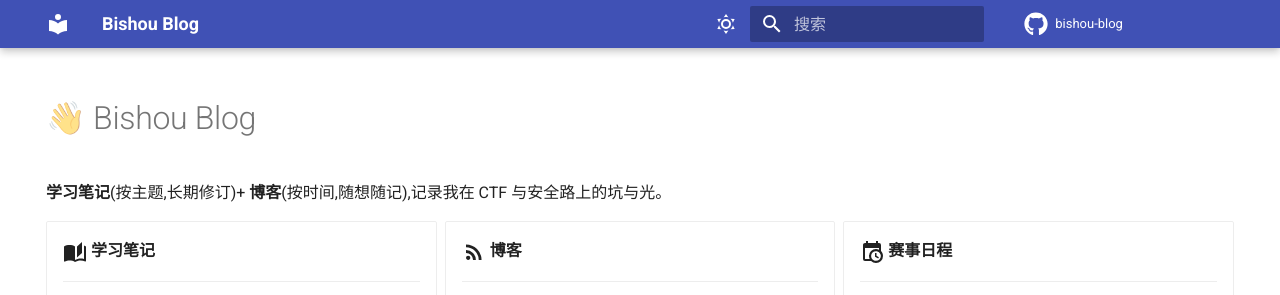
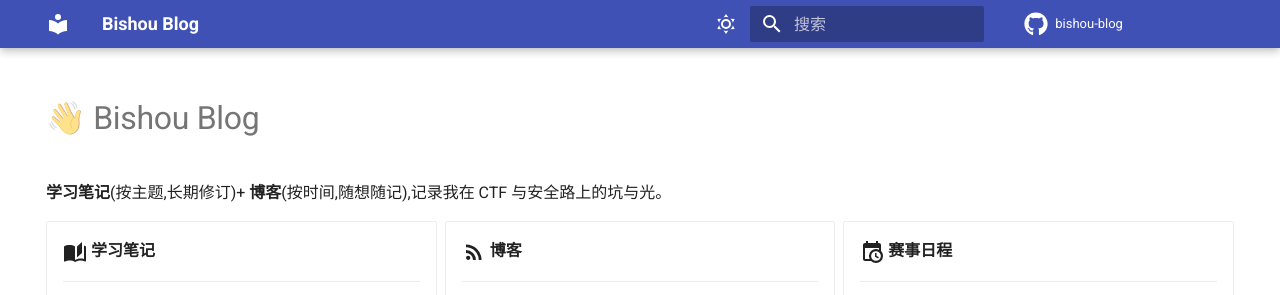
Before and after one commit to bishouyou/bishou-blog, an MkDocs documentation site: the page built from docs/index.md, in a window 1280 px wide. Shown: the top 295 px of the page. Built offline with MkDocs 1.6.1 and Material for MkDocs 9.7.7, drawn with Linux system fonts in a browser that asks for light colours; comment, search, counter and statistics services are not loaded.

Commit message:
perf: 正文 Roboto 也自托管(theme.font:false 彻底禁用 Google Fonts,国内秒开)

```diff
--- a/docs/assets/stylesheets/extra.css
+++ b/docs/assets/stylesheets/extra.css
@@ -1,4 +1,40 @@
-/* 自托管 JetBrains Mono(用户终端字体),用于代码块 */
+/* 全部字体自托管(不依赖 Google Fonts,国内秒开) */
+:root {
+  --md-text-font: "Roboto", -apple-system, Segoe UI, Roboto, Helvetica, Arial, sans-serif;
+  --md-code-font: "JetBrains Mono", SFMono-Regular, Consolas, Menlo, monospace;
+}
+
+/* 正文:Roboto */
+@font-face {
+  font-family: "Roboto";
+  src: url("../fonts/roboto-400.woff2") format("woff2");
+  font-weight: 400;
+  font-style: normal;
+  font-display: swap;
+}
+@font-face {
+  font-family: "Roboto";
+  src: url("../fonts/roboto-500.woff2") format("woff2");
+  font-weight: 500;
+  font-style: normal;
+  font-display: swap;
+}
+@font-face {
+  font-family: "Roboto";
+  src: url("../fonts/roboto-700.woff2") format("woff2");
+  font-weight: 700;
+  font-style: normal;
+  font-display: swap;
+}
+@font-face {
+  font-family: "Roboto";
+  src: url("../fonts/roboto-400-italic.woff2") format("woff2");
+  font-weight: 400;
+  font-style: italic;
+  font-display: swap;
+}
+
+/* 代码:JetBrains Mono */
 @font-face {
   font-family: "JetBrains Mono";
   src: url("../fonts/jetbrains-mono-400.woff2") format("woff2");
--- a/mkdocs.yml
+++ b/mkdocs.yml
@@ -15,8 +15,7 @@
 theme:
   name: material
   custom_dir: overrides            # giscus 评论注入
-  font:
-    code: JetBrains Mono        # 代码块用终端字体(自托管)
+  font: false                      # 全部字体自托管(extra.css),彻底禁用 Google Fonts
   language: zh
   features:
     - content.code.annotate
```
Also changed, not shown: docs/assets/fonts/roboto-400-italic.woff2 (added), docs/assets/fonts/roboto-400.woff2 (added), docs/assets/fonts/roboto-500.woff2 (added), docs/assets/fonts/roboto-700.woff2 (added).
